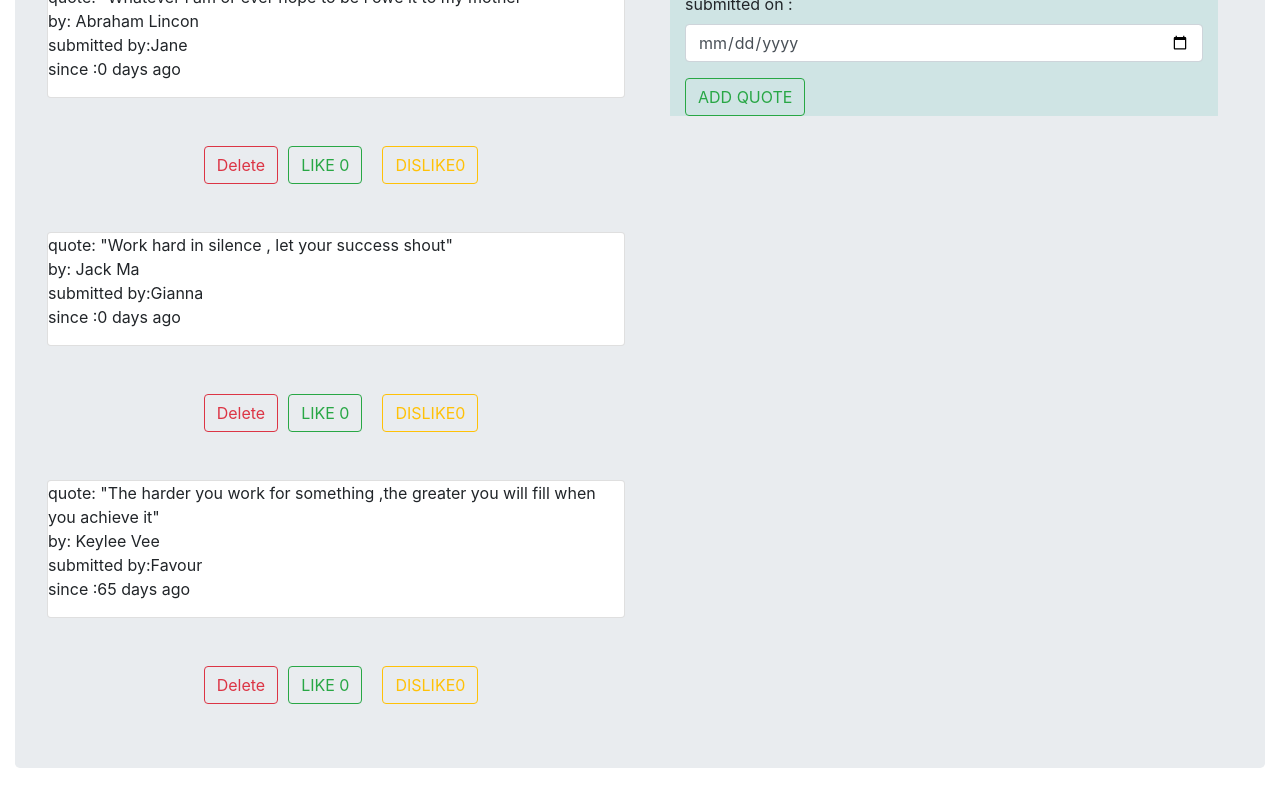
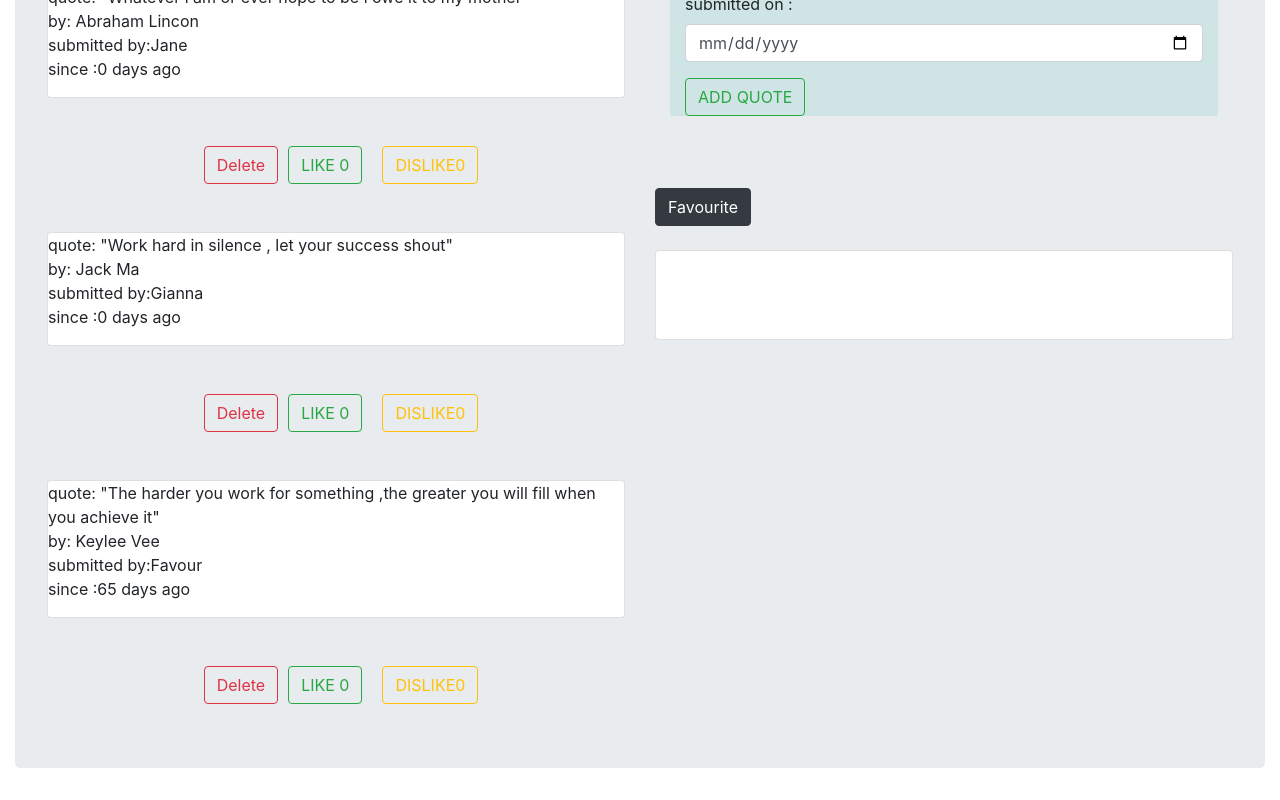
Before and after one commit to sharon0812/quotes, an Angular app: page / in a window 1280 px wide. Shown: the part 876-1676 px from the top of the page. Built offline with nearby package versions, Linux system fonts and the light colour scheme.

Commit message:
add high vote vote button

```diff
--- a/src/app/quote/quote.component.html
+++ b/src/app/quote/quote.component.html
@@ -33,7 +33,21 @@
       </div>
         <div class="col-md-6">
           <app-quote-form (addQuote)="addNewQuote($event)"></app-quote-form>
+<br>
+<br>
+<br>
+          <div class="favourite">
+          <button (click)='highVotes()' class="btn btn-dark">Favourite</button>
+          <br>
+          <br>
+          <div class="card" appHighlight>
+            <div *ngIf='highVotes'>
+              <p id={{i}}>{{quote}} <br>{{author}} <br>{{submittedBy}} <br>{{since}}</p>
+            </div>
+          </div>
         </div>
+        </div>
+
 
   </div>
 </div>
```
